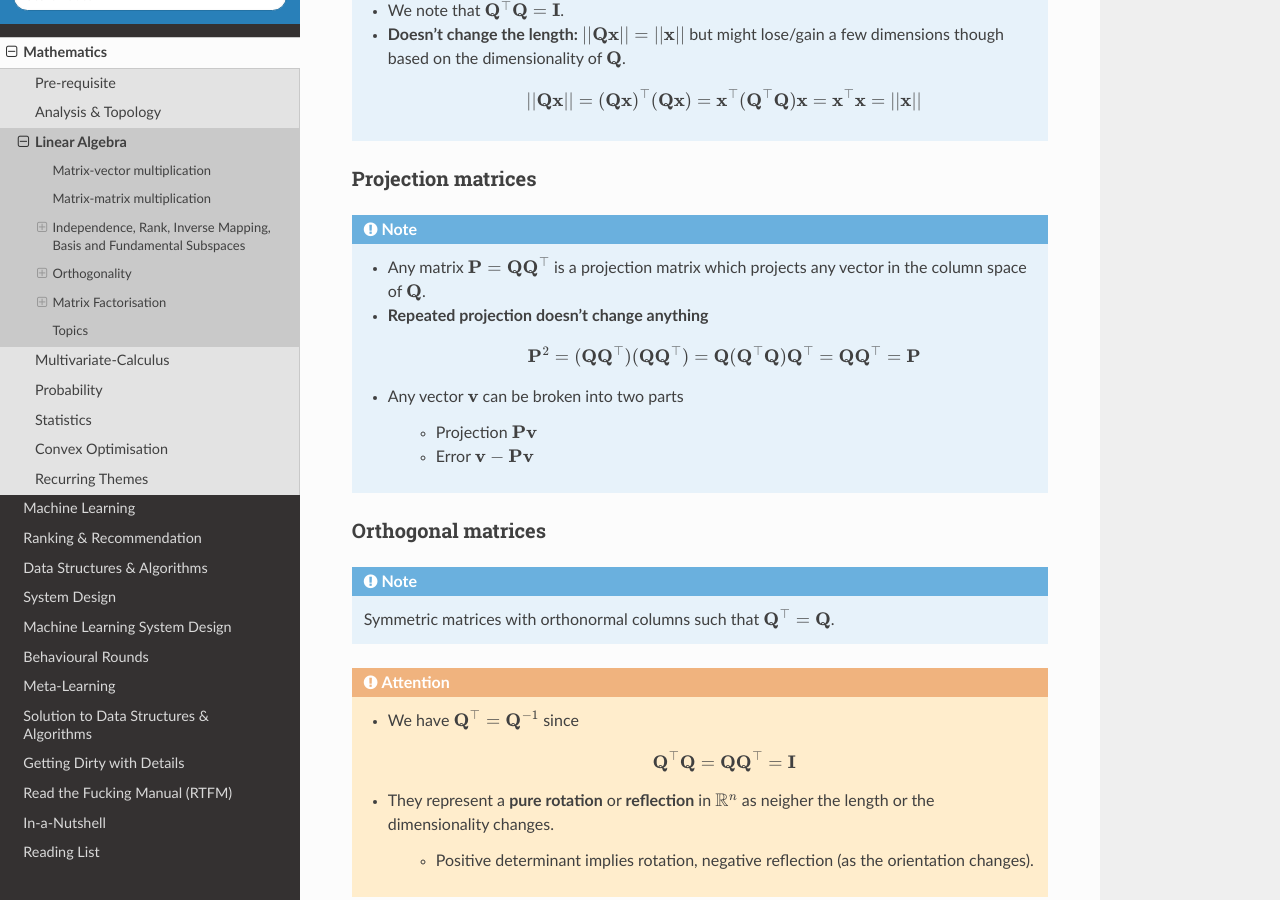
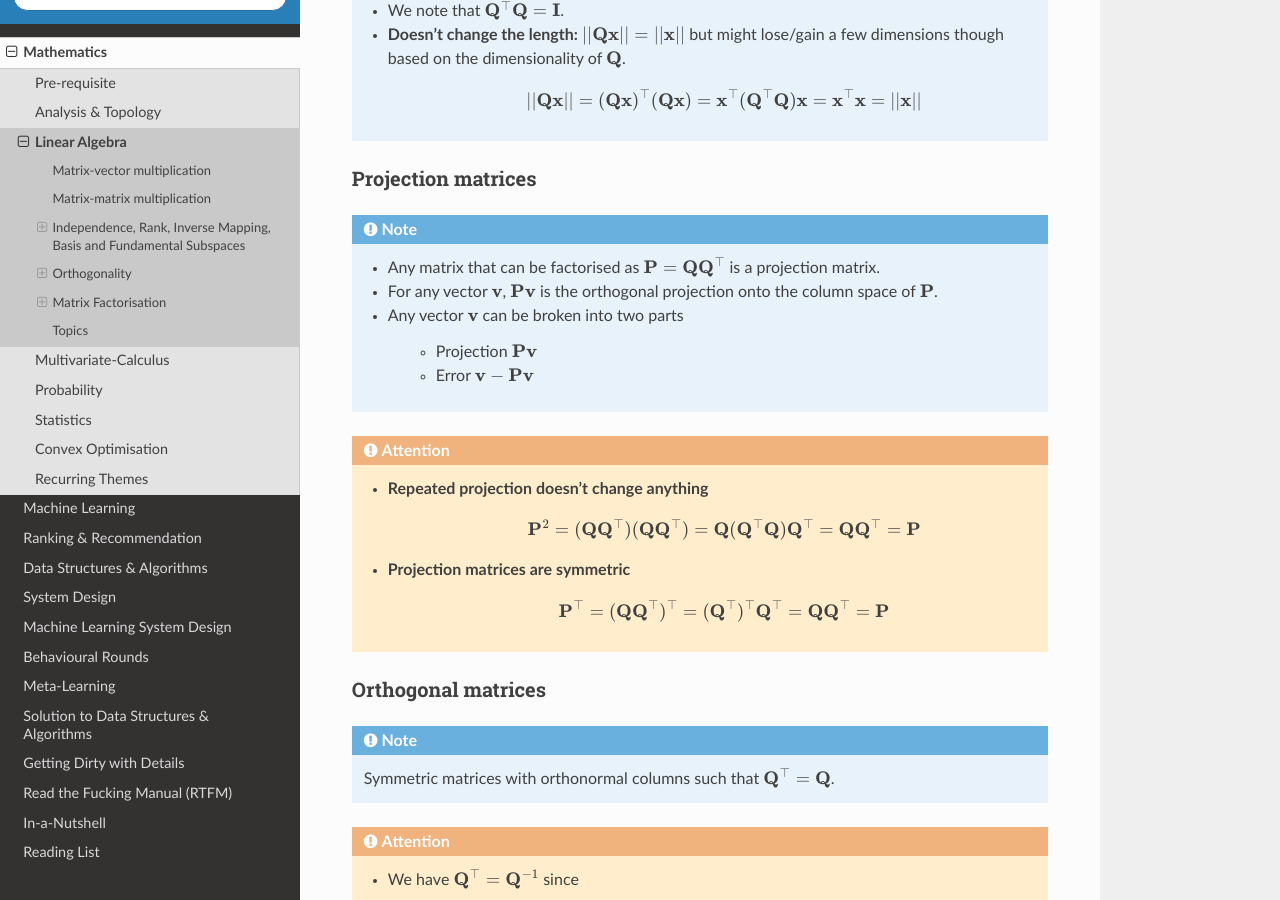
Before and after one commit to uselesstechjunks/leetcode, a Sphinx documentation site: the page built from docs/source/math/linalg.rst, in a window 1280 px wide and 900 px high, scrolled down 4403 px. Built offline with Sphinx 7.4.7 and the Read the Docs theme 2.0.0, drawn with Linux system fonts in a browser that asks for light colours.

Commit message:
Update linalg.rst

```diff
--- a/docs/source/math/linalg.rst
+++ b/docs/source/math/linalg.rst
@@ -143,14 +143,20 @@ Matrix with orthonormal columns
 Projection matrices
 ================================================================================
 .. note::
-	* Any matrix :math:`\mathbf{P}=\mathbf{Q}\mathbf{Q}^\top` is a projection matrix which projects any vector in the column space of :math:`\mathbf{Q}`.
-	* **Repeated projection doesn't change anything**
-
-		.. math:: \mathbf{P}^2=(\mathbf{Q}\mathbf{Q}^\top)(\mathbf{Q}\mathbf{Q}^\top)=\mathbf{Q}(\mathbf{Q}^\top\mathbf{Q})\mathbf{Q}^\top=\mathbf{Q}\mathbf{Q}^\top=\mathbf{P}
+	* Any matrix that can be factorised as :math:`\mathbf{P}=\mathbf{Q}\mathbf{Q}^\top` is a projection matrix.
+	* For any vector :math:`\mathbf{v}`, :math:`\mathbf{P}\mathbf{v}` is the orthogonal projection onto the column space of :math:`\mathbf{P}`.
 	* Any vector :math:`\mathbf{v}` can be broken into two parts
 
 		* Projection :math:`\mathbf{P}\mathbf{v}`
 		* Error :math:`\mathbf{v}-\mathbf{P}\mathbf{v}`
+
+.. attention::
+	* **Repeated projection doesn't change anything**
+
+		.. math:: \mathbf{P}^2=(\mathbf{Q}\mathbf{Q}^\top)(\mathbf{Q}\mathbf{Q}^\top)=\mathbf{Q}(\mathbf{Q}^\top\mathbf{Q})\mathbf{Q}^\top=\mathbf{Q}\mathbf{Q}^\top=\mathbf{P}
+	* **Projection matrices are symmetric**
+
+		.. math:: \mathbf{P}^\top=(\mathbf{Q}\mathbf{Q}^\top)^\top=(\mathbf{Q}^\top)^\top\mathbf{Q}^\top=\mathbf{Q}\mathbf{Q}^\top=\mathbf{P}
 
 Orthogonal matrices
 ================================================================================
```
